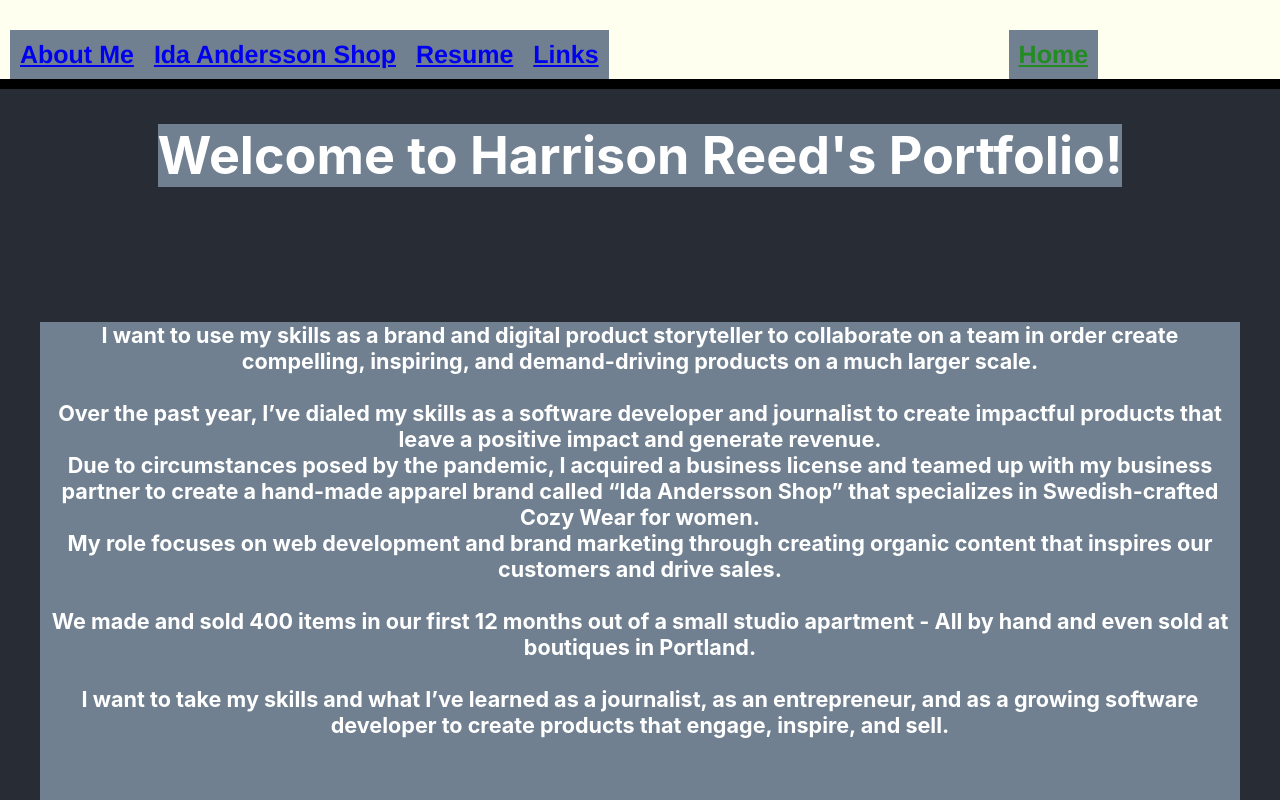
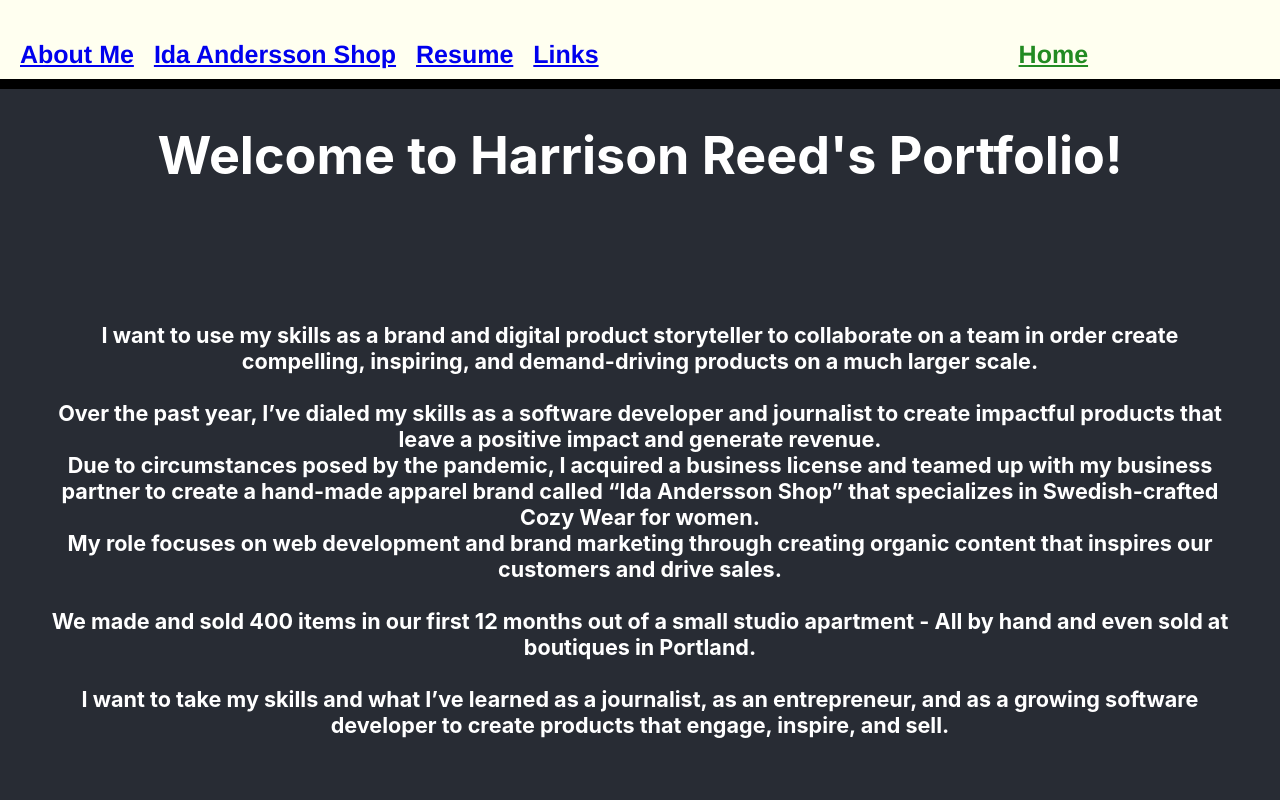
Before and after one commit to HGreedo/nuReactPortfolio, a React (Create React App) app: page / in a window 1280 px wide. Shown: the top 800 px of the page. Built offline with nearby package versions, Linux system fonts and the light colour scheme.

Commit message:
commit on 'main'

```diff
--- a/src/pages/thirdpartylinks.css
+++ b/src/pages/thirdpartylinks.css
@@ -1,6 +1,4 @@
-* {
-    background-color: slategray;
-}
+
 .link-container {
 display: flex;
 flex-direction: row;
```
